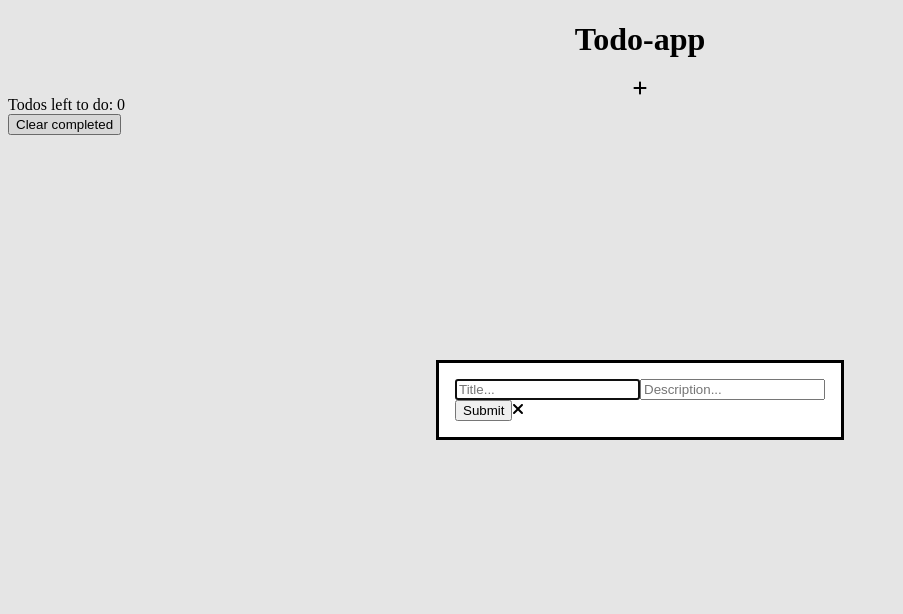
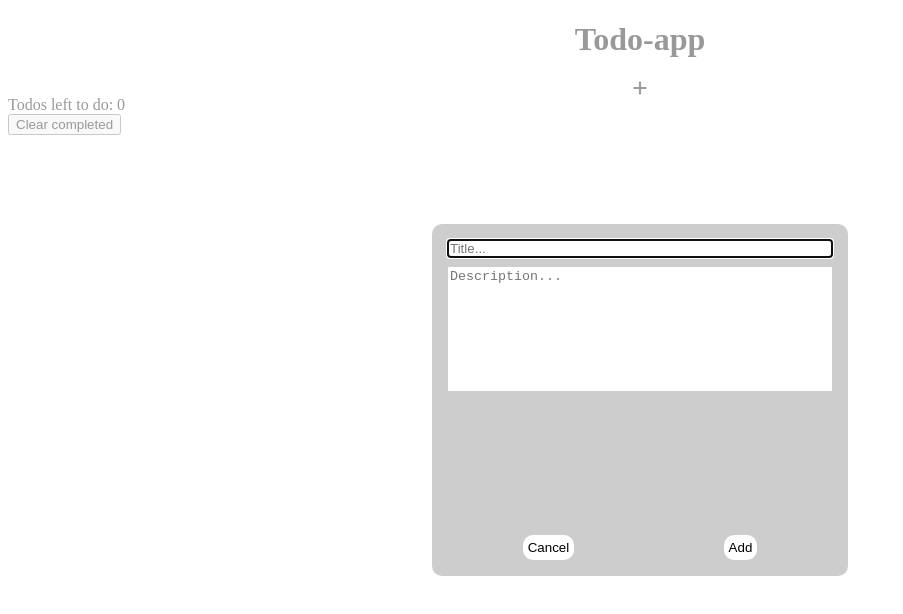
Before and after one commit to JoarTaylor/todolist-firebase, a React (Vite) app in the folder react-app/: page / in a window 1280 px wide. Both pictures are taken after a click on the icon 640 px from the left and 87 px from the top of the page. Shown: the top 614 px of the page, without its empty margins (0-903 px from the left). Built offline with nearby package versions, Linux system fonts and the light colour scheme; no server answers; the database is empty.

Commit message:
input dialog styling

```diff
--- a/react-app/src/App.jsx
+++ b/react-app/src/App.jsx
@@ -19,13 +19,17 @@ function App() {
   const [newDescription, setDescription] = useState();
   const formRef = useRef();
   const inputDialog = document.querySelector('.input-dialog');
+  const [emptyField, setEmptyField] = useState(false);
 
   const addTask = () => {
     inputDialog.showModal()
   }
 
   const submitTask = () => {
-    if(newTitle == null || newDescription == null) return
+    if(newTitle == null) {
+      alert('Title must be filled out')
+      return
+    }
     const newDate = Date.now();
     saveTask(newTitle, newDescription, false, newDate);
     setTodos(todos, {title: newTitle, description: newDescription, completed: false, date: newDate})
@@ -50,17 +54,23 @@ function App() {
   }
 
 
+
+
   return (
     <>
     <h1 style={{textAlign: 'center'}}>Todo-app</h1>
       <div style={{display: 'flex', justifyContent: 'center'}}>
         <dialog className='input-dialog'>
-          <form ref={formRef} action="">
-              <input placeholder='Title...' type="text" onChange={(event) => {setTitle(event.target.value)}}/>
-              <input placeholder='Description...' type="text" onChange={(event) => {setDescription(event.target.value)}}/>
-          </form>
-          <button onClick={submitTask}>Submit</button>
-          <FontAwesomeIcon icon={faClose} onClick={() => {inputDialog.close()}}></FontAwesomeIcon>
+          <div className='dialog-content'>
+            <form className='input-form' ref={formRef} action="">
+                <input placeholder='Title...' type="text" onChange={(event) => {setTitle(event.target.value)}}/>
+                <textarea className='description-input' placeholder='Description...' type="text" onChange={(event) => {setDescription(event.target.value)}}/>
+            </form>
+            <div className='input-button-wrapper'>
+            <button className='cancel-btn' onClick={() => {inputDialog.close()}}>Cancel</button>
+            <button className='add-btn' onClick={submitTask}>Add</button>
+            </div>
+          </div>
         </dialog>
         <FontAwesomeIcon icon={faPlus} onClick={addTask}>Add</FontAwesomeIcon>
       </div>
--- a/react-app/src/Todo.jsx
+++ b/react-app/src/Todo.jsx
@@ -13,7 +13,6 @@ export default function Todo({inputDialog, todo, newTitle, newDescription, setTi
   const handleCheck = () => {
     taskCompleted ? setCompleted(false) : setCompleted(true);
     updateTask(todo.id, {title: todo.title, description: todo.description, completed: taskCompleted});
-    console.log(todo)
   }
 
 
--- a/react-app/src/style.css
+++ b/react-app/src/style.css
@@ -17,3 +17,72 @@
 .hidden {
     display: none;
 }
+
+.input-dialog {
+    height: 40vh;
+    width: 30vw;
+    border-radius: 10px;
+    border: none;
+    background-color: #cecdcd;
+}
+
+.input-dialog::backdrop {
+    background-color: white;
+    opacity: 0.6;
+}
+
+.dialog-content {
+    display: flex;
+    flex-direction: column;
+    justify-content: space-between;
+    height: 100%;
+}
+
+.input-form {
+    display: flex;
+    flex-direction: column;
+}
+
+.input-form > * {
+    border: none;
+}
+
+.description-input {
+    height: 120px;
+    margin: 10px 0;
+    border: none;
+    outline: none;
+    resize: none;
+}
+
+.description-input:focus {
+    border: none;
+}
+
+.description-input > div {
+    height: 100%;
+}
+
+.input-button-wrapper {
+    margin-top: auto;
+    display: flex;
+    justify-content: space-around;
+}
+
+.cancel-btn {
+    padding: 0.3rem;
+    border-radius: 10px;
+    border: none;
+    background-color: white;
+}
+
+.cancel-btn:hover {
+    background-color: rgb(243, 242, 242);
+}
+
+.add-btn {
+    padding: 0.3rem;
+    border-radius: 10px;
+    border: none;
+    background-color: white;
+}
--- a/react-app/src/updateTask.jsx
+++ b/react-app/src/updateTask.jsx
@@ -12,8 +12,6 @@ export default function UpdateTask({ newTitle, newDescription, setTitle, setDesc
 
     const openUpdateDialog = () => {
         setShowing(!isShowing)
-       /*  document.querySelector('.update-dialog').showModal() */
-        console.log(todo.id, todo.title, todo.description)
         titleRef.current.value = todo.title;
         descRef.current.value = todo.description;
       }
@@ -38,7 +36,6 @@ export default function UpdateTask({ newTitle, newDescription, setTitle, setDesc
         updateFormRef.current.reset();
         setDescription(null)
         setTitle(null)
-        /* document.querySelector('.update-dialog').close() */
     }
 
   return (
```
